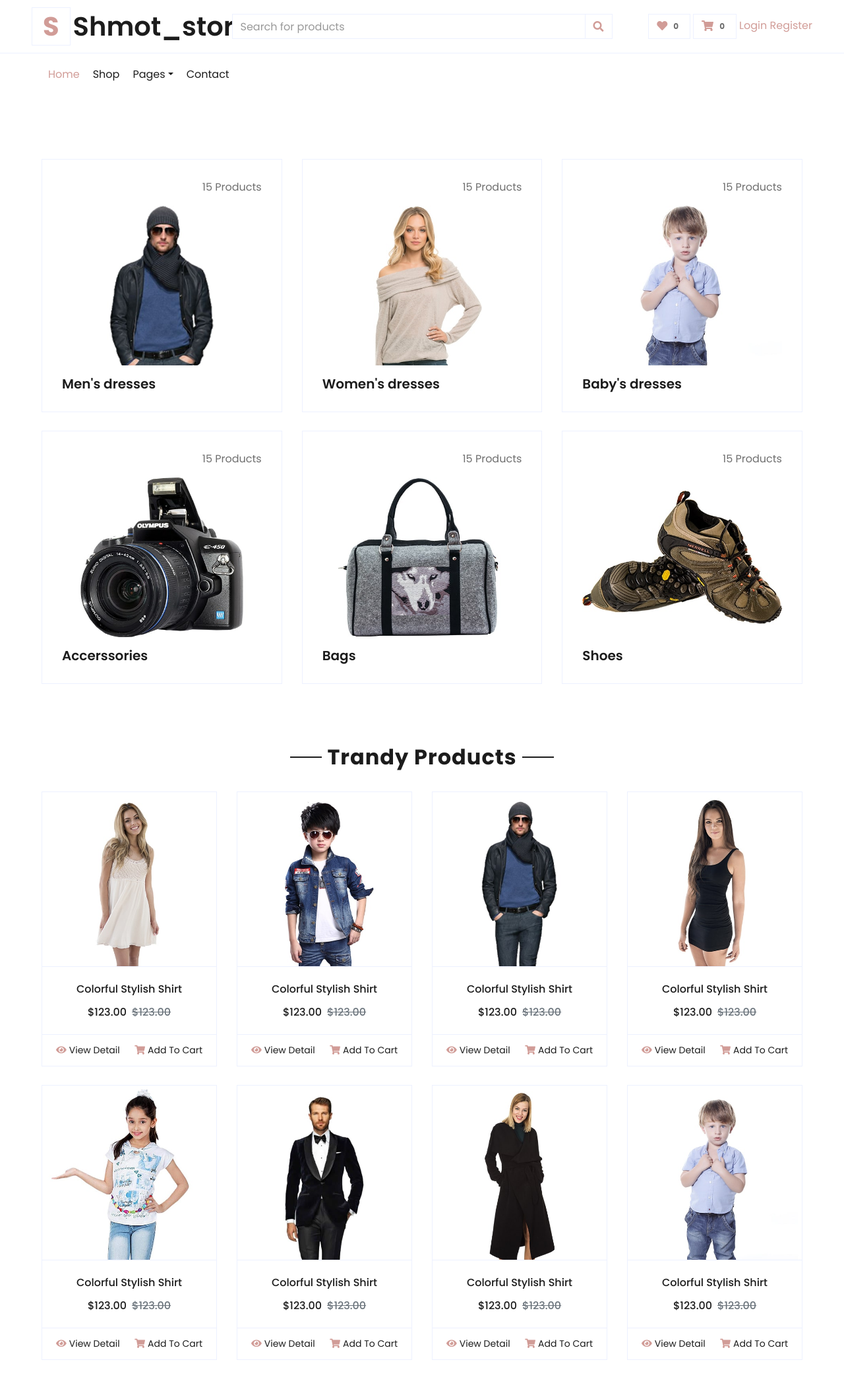
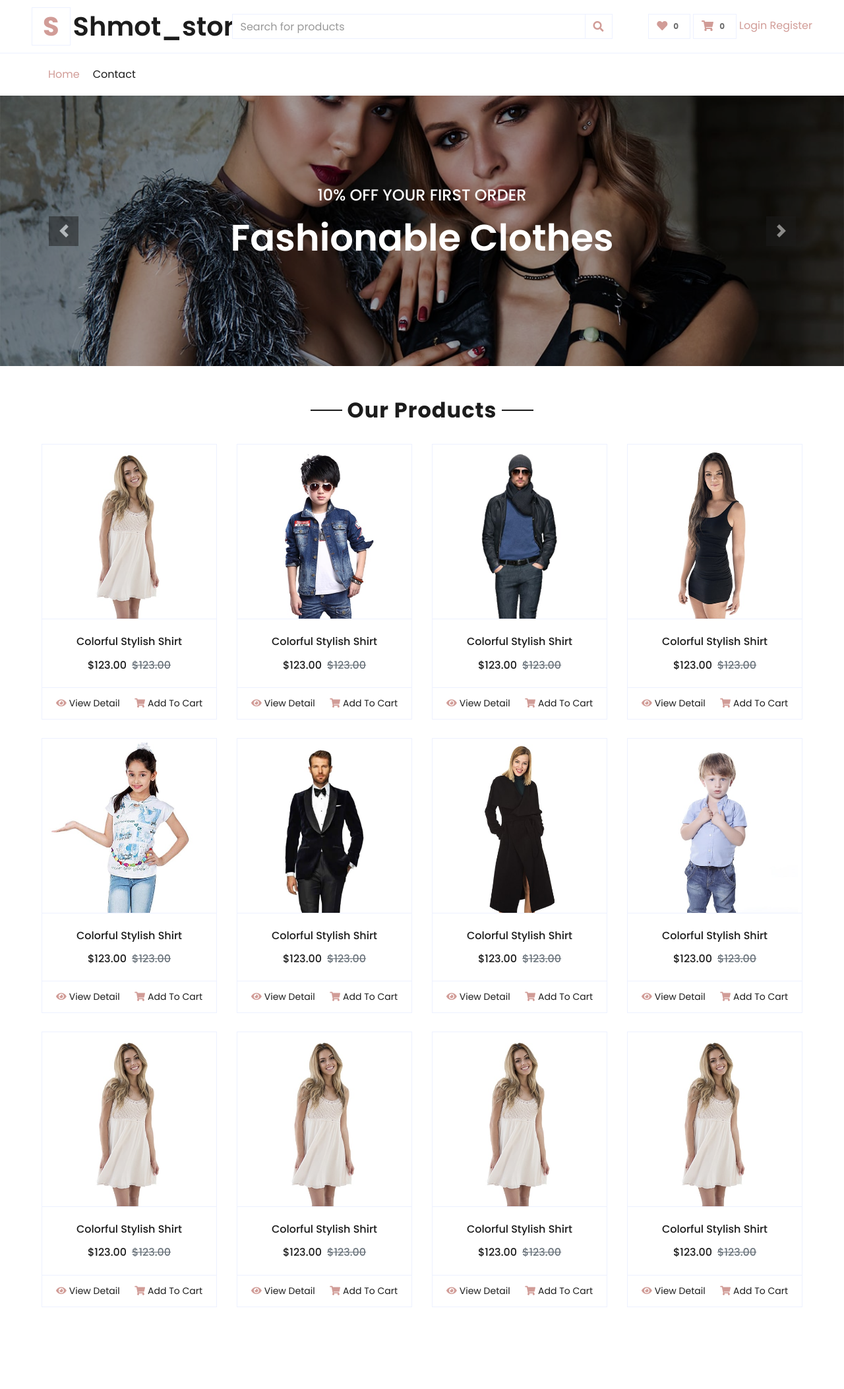
Before and after one commit to LAshinCHE/shmot_store, a Django app: page / in a window 1280 px wide. Shown: the whole page at 66% size. After the commit the page ends 1982 px from the top, so only its background shows below. Run offline with Django 4.2, Linux system fonts and the light colour scheme; some libraries are stand-ins or nearby versions.

Commit message:
Add files via upload

```diff
--- a/templates/index.html
+++ b/templates/index.html
@@ -6,8 +6,9 @@
 {% endblock title%}
 
 {% block container %}
+
     <!-- Navbar Start -->
-    <div class="container-fluid mb-5">
+    <div class="container-fluid mb-20">
         <div class="row border-top px-xl-5">
             <div class="col-lg-9">
                 <nav class="navbar navbar-expand-lg bg-light navbar-light py-3 py-lg-0 px-0">
@@ -20,14 +21,7 @@
                     <div class="collapse navbar-collapse justify-content-between" id="navbarCollapse">
                         <div class="navbar-nav mr-auto py-0">
                             <a href="{% url 'index' %}" class="nav-item nav-link active">Home</a>
-                            <a href="shop.html" class="nav-item nav-link">Shop</a>
-                            <div class="nav-item dropdown">
-                                <a href="#" class="nav-link dropdown-toggle" data-toggle="dropdown">Pages</a>
-                                <div class="dropdown-menu rounded-0 m-0">
-                                    <a href="cart.html" class="dropdown-item">Shopping Cart</a>
-                                    <a href="checkout.html" class="dropdown-item">Checkout</a>
-                                </div>
-                            </div>
+
                             <a href="contact.html" class="nav-item nav-link">Contact</a>
                         </div>
                         </div>
@@ -35,86 +29,61 @@
             </div>
         </div>
     </div>
-    <!-- Navbar End -->
 
 
-    <!-- Featured Start -->
-    <!-- Featured End -->
+
+    <div id="header-carousel" class="carousel slide" data-ride="carousel">
+                    <div class="carousel-inner">
+                        <div class="carousel-item active" style="height: 410px;">
+                            <img class="img-fluid" src="{% static 'img/carousel-1.jpg' %}" alt="Image">
 
 
-    <!-- Categories Start -->
-    <div class="container-fluid pt-5">
-        <div class="row px-xl-5 pb-3">
-            <div class="col-lg-4 col-md-6 pb-1">
-                <div class="cat-item d-flex flex-column border mb-4" style="padding: 30px;">
-                    <p class="text-right">15 Products</p>
-                    <a href="" class="cat-img position-relative overflow-hidden mb-3">
-                        <img class="img-fluid" src="img/cat-1.jpg" alt="">
+                            <div class="carousel-caption d-flex flex-column align-items-center justify-content-center">
+                                <div class="p-3" style="max-width: 700px;">
+                                    <h4 class="text-light text-uppercase font-weight-medium mb-3">10% Off Your First Order</h4>
+                                    <h3 class="display-4 text-white font-weight-semi-bold mb-4">Fashionable Clothes</h3>
+
+                                </div>
+                            </div>
+                        </div>
+                        <div class="carousel-item" style="height: 410px;">
+                            <img class="img-fluid" src="{% static 'img/carousel-2.jpg' %}" alt="Image">
+                            <div class="carousel-caption d-flex flex-column align-items-center justify-content-center">
+                                <div class="p-3" style="max-width: 700px;">
+                                    <h4 class="text-light text-uppercase font-weight-medium mb-3">10% Off Your First Order</h4>
+                                    <h3 class="display-4 text-white font-weight-semi-bold mb-4">Reasonable Price</h3>
+
+                                </div>
+                            </div>
+                        </div>
+                    </div>
+                    <a class="carousel-control-prev" href="#header-carousel" data-slide="prev">
+                        <div class="btn btn-dark" style="width: 45px; height: 45px;">
+                            <span class="carousel-control-prev-icon mb-n2"></span>
+                        </div>
                     </a>
-                    <h5 class="font-weight-semi-bold m-0">Men's dresses</h5>
-                </div>
-            </div>
-            <div class="col-lg-4 col-md-6 pb-1">
-                <div class="cat-item d-flex flex-column border mb-4" style="padding: 30px;">
-                    <p class="text-right">15 Products</p>
-                    <a href="" class="cat-img position-relative overflow-hidden mb-3">
-                        <img class="img-fluid" src="img/cat-2.jpg" alt="">
+                    <a class="carousel-control-next" href="#header-carousel" data-slide="next">
+                        <div class="btn btn-dark" style="width: 45px; height: 45px;">
+                            <span class="carousel-control-next-icon mb-n2"></span>
+                        </div>
                     </a>
-                    <h5 class="font-weight-semi-bold m-0">Women's dresses</h5>
-                </div>
-            </div>
-            <div class="col-lg-4 col-md-6 pb-1">
-                <div class="cat-item d-flex flex-column border mb-4" style="padding: 30px;">
-                    <p class="text-right">15 Products</p>
-                    <a href="" class="cat-img position-relative overflow-hidden mb-3">
-                        <img class="img-fluid" src="img/cat-3.jpg" alt="">
-                    </a>
-                    <h5 class="font-weight-semi-bold m-0">Baby's dresses</h5>
-                </div>
-            </div>
-            <div class="col-lg-4 col-md-6 pb-1">
-                <div class="cat-item d-flex flex-column border mb-4" style="padding: 30px;">
-                    <p class="text-right">15 Products</p>
-                    <a href="" class="cat-img position-relative overflow-hidden mb-3">
-                        <img class="img-fluid" src="img/cat-4.jpg" alt="">
-                    </a>
-                    <h5 class="font-weight-semi-bold m-0">Accerssories</h5>
-                </div>
-            </div>
-            <div class="col-lg-4 col-md-6 pb-1">
-                <div class="cat-item d-flex flex-column border mb-4" style="padding: 30px;">
-                    <p class="text-right">15 Products</p>
-                    <a href="" class="cat-img position-relative overflow-hidden mb-3">
-                        <img class="img-fluid" src="img/cat-5.jpg" alt="">
-                    </a>
-                    <h5 class="font-weight-semi-bold m-0">Bags</h5>
-                </div>
-            </div>
-            <div class="col-lg-4 col-md-6 pb-1">
-                <div class="cat-item d-flex flex-column border mb-4" style="padding: 30px;">
-                    <p class="text-right">15 Products</p>
-                    <a href="" class="cat-img position-relative overflow-hidden mb-3">
-                        <img class="img-fluid" src="img/cat-6.jpg" alt="">
-                    </a>
-                    <h5 class="font-weight-semi-bold m-0">Shoes</h5>
-                </div>
-            </div>
-        </div>
     </div>
-    <!-- Categories End -->
 
+
+    <!-- Navbar End -->
 
 
     <!-- Products Start -->
     <div class="container-fluid pt-5">
         <div class="text-center mb-4">
-            <h2 class="section-title px-5"><span class="px-2">Trandy Products</span></h2>
+            <h2 class="section-title px-5"><span class="px-2">Our Products</span></h2>
         </div>
         <div class="row px-xl-5 pb-3">
             <div class="col-lg-3 col-md-6 col-sm-12 pb-1">
                 <div class="card product-item border-0 mb-4">
                     <div class="card-header product-img position-relative overflow-hidden bg-transparent border p-0">
-                        <img class="img-fluid w-100" src="img/product-1.jpg" alt="">
+                        <img class="img-fluid w-100" src="{% static 'img/product-1.jpg' %}" alt="">
+
                     </div>
                     <div class="card-body border-left border-right text-center p-0 pt-4 pb-3">
                         <h6 class="text-truncate mb-3">Colorful Stylish Shirt</h6>
@@ -131,7 +100,7 @@
             <div class="col-lg-3 col-md-6 col-sm-12 pb-1">
                 <div class="card product-item border-0 mb-4">
                     <div class="card-header product-img position-relative overflow-hidden bg-transparent border p-0">
-                        <img class="img-fluid w-100" src="img/product-2.jpg" alt="">
+                        <img class="img-fluid w-100" src="{% static 'img/product-2.jpg' %}" alt="">
                     </div>
                     <div class="card-body border-left border-right text-center p-0 pt-4 pb-3">
                         <h6 class="text-truncate mb-3">Colorful Stylish Shirt</h6>
@@ -148,7 +117,7 @@
             <div class="col-lg-3 col-md-6 col-sm-12 pb-1">
                 <div class="card product-item border-0 mb-4">
                     <div class="card-header product-img position-relative overflow-hidden bg-transparent border p-0">
-                        <img class="img-fluid w-100" src="img/product-3.jpg" alt="">
+                        <img class="img-fluid w-100" src="{% static 'img/product-3.jpg' %}" alt="">
                     </div>
                     <div class="card-body border-left border-right text-center p-0 pt-4 pb-3">
                         <h6 class="text-truncate mb-3">Colorful Stylish Shirt</h6>
@@ -165,7 +134,7 @@
             <div class="col-lg-3 col-md-6 col-sm-12 pb-1">
                 <div class="card product-item border-0 mb-4">
                     <div class="card-header product-img position-relative overflow-hidden bg-transparent border p-0">
-                        <img class="img-fluid w-100" src="img/product-4.jpg" alt="">
+                        <img class="img-fluid w-100" src="{% static 'img/product-4.jpg' %}" alt="">
                     </div>
                     <div class="card-body border-left border-right text-center p-0 pt-4 pb-3">
                         <h6 class="text-truncate mb-3">Colorful Stylish Shirt</h6>
@@ -182,7 +151,7 @@
             <div class="col-lg-3 col-md-6 col-sm-12 pb-1">
                 <div class="card product-item border-0 mb-4">
                     <div class="card-header product-img position-relative overflow-hidden bg-transparent border p-0">
-                        <img class="img-fluid w-100" src="img/product-5.jpg" alt="">
+                        <img class="img-fluid w-100" src="{% static 'img/product-5.jpg' %}" alt="">
                     </div>
                     <div class="card-body border-left border-right text-center p-0 pt-4 pb-3">
                         <h6 class="text-truncate mb-3">Colorful Stylish Shirt</h6>
@@ -199,7 +168,7 @@
             <div class="col-lg-3 col-md-6 col-sm-12 pb-1">
                 <div class="card product-item border-0 mb-4">
                     <div class="card-header product-img position-relative overflow-hidden bg-transparent border p-0">
-                        <img class="img-fluid w-100" src="img/product-6.jpg" alt="">
+                        <img class="img-fluid w-100" src="{% static 'img/product-6.jpg' %}" alt="">
                     </div>
                     <div class="card-body border-left border-right text-center p-0 pt-4 pb-3">
                         <h6 class="text-truncate mb-3">Colorful Stylish Shirt</h6>
@@ -216,7 +185,7 @@
             <div class="col-lg-3 col-md-6 col-sm-12 pb-1">
                 <div class="card product-item border-0 mb-4">
                     <div class="card-header product-img position-relative overflow-hidden bg-transparent border p-0">
-                        <img class="img-fluid w-100" src="img/product-7.jpg" alt="">
+                        <img class="img-fluid w-100" src="{% static 'img/product-7.jpg' %}" alt="">
                     </div>
                     <div class="card-body border-left border-right text-center p-0 pt-4 pb-3">
                         <h6 class="text-truncate mb-3">Colorful Stylish Shirt</h6>
@@ -233,7 +202,75 @@
             <div class="col-lg-3 col-md-6 col-sm-12 pb-1">
                 <div class="card product-item border-0 mb-4">
                     <div class="card-header product-img position-relative overflow-hidden bg-transparent border p-0">
-                        <img class="img-fluid w-100" src="img/product-8.jpg" alt="">
+                        <img class="img-fluid w-100" src="{% static 'img/product-8.jpg' %}" alt="">
+                    </div>
+                    <div class="card-body border-left border-right text-center p-0 pt-4 pb-3">
+                        <h6 class="text-truncate mb-3">Colorful Stylish Shirt</h6>
+                        <div class="d-flex justify-content-center">
+                            <h6>$123.00</h6><h6 class="text-muted ml-2"><del>$123.00</del></h6>
+                        </div>
+                    </div>
+                    <div class="card-footer d-flex justify-content-between bg-light border">
+                        <a href="" class="btn btn-sm text-dark p-0"><i class="fas fa-eye text-primary mr-1"></i>View Detail</a>
+                        <a href="" class="btn btn-sm text-dark p-0"><i class="fas fa-shopping-cart text-primary mr-1"></i>Add To Cart</a>
+                    </div>
+                </div>
+            </div>
+            <div class="col-lg-3 col-md-6 col-sm-12 pb-1">
+                <div class="card product-item border-0 mb-4">
+                    <div class="card-header product-img position-relative overflow-hidden bg-transparent border p-0">
+                        <img class="img-fluid w-100" src="{% static 'img/product-1.jpg' %}" alt="">
+                    </div>
+                    <div class="card-body border-left border-right text-center p-0 pt-4 pb-3">
+                        <h6 class="text-truncate mb-3">Colorful Stylish Shirt</h6>
+                        <div class="d-flex justify-content-center">
+                            <h6>$123.00</h6><h6 class="text-muted ml-2"><del>$123.00</del></h6>
+                        </div>
+                    </div>
+                    <div class="card-footer d-flex justify-content-between bg-light border">
+                        <a href="" class="btn btn-sm text-dark p-0"><i class="fas fa-eye text-primary mr-1"></i>View Detail</a>
+                        <a href="" class="btn btn-sm text-dark p-0"><i class="fas fa-shopping-cart text-primary mr-1"></i>Add To Cart</a>
+                    </div>
+                </div>
+            </div>
+            <div class="col-lg-3 col-md-6 col-sm-12 pb-1">
+                <div class="card product-item border-0 mb-4">
+                    <div class="card-header product-img position-relative overflow-hidden bg-transparent border p-0">
+                        <img class="img-fluid w-100" src="{% static 'img/product-1.jpg' %}" alt="">
+                    </div>
+                    <div class="card-body border-left border-right text-center p-0 pt-4 pb-3">
+                        <h6 class="text-truncate mb-3">Colorful Stylish Shirt</h6>
+                        <div class="d-flex justify-content-center">
+                            <h6>$123.00</h6><h6 class="text-muted ml-2"><del>$123.00</del></h6>
+                        </div>
+                    </div>
+                    <div class="card-footer d-flex justify-content-between bg-light border">
+                        <a href="" class="btn btn-sm text-dark p-0"><i class="fas fa-eye text-primary mr-1"></i>View Detail</a>
+                        <a href="" class="btn btn-sm text-dark p-0"><i class="fas fa-shopping-cart text-primary mr-1"></i>Add To Cart</a>
+                    </div>
+                </div>
+            </div>
+            <div class="col-lg-3 col-md-6 col-sm-12 pb-1">
+                <div class="card product-item border-0 mb-4">
+                    <div class="card-header product-img position-relative overflow-hidden bg-transparent border p-0">
+                        <img class="img-fluid w-100" src="{% static 'img/product-1.jpg' %}" alt="">
+                    </div>
+                    <div class="card-body border-left border-right text-center p-0 pt-4 pb-3">
+                        <h6 class="text-truncate mb-3">Colorful Stylish Shirt</h6>
+                        <div class="d-flex justify-content-center">
+                            <h6>$123.00</h6><h6 class="text-muted ml-2"><del>$123.00</del></h6>
+                        </div>
+                    </div>
+                    <div class="card-footer d-flex justify-content-between bg-light border">
+                        <a href="" class="btn btn-sm text-dark p-0"><i class="fas fa-eye text-primary mr-1"></i>View Detail</a>
+                        <a href="" class="btn btn-sm text-dark p-0"><i class="fas fa-shopping-cart text-primary mr-1"></i>Add To Cart</a>
+                    </div>
+                </div>
+            </div>
+            <div class="col-lg-3 col-md-6 col-sm-12 pb-1">
+                <div class="card product-item border-0 mb-4">
+                    <div class="card-header product-img position-relative overflow-hidden bg-transparent border p-0">
+                        <img class="img-fluid w-100" src="{% static 'img/product-1.jpg' %}" alt="">
                     </div>
                     <div class="card-body border-left border-right text-center p-0 pt-4 pb-3">
                         <h6 class="text-truncate mb-3">Colorful Stylish Shirt</h6>
```
